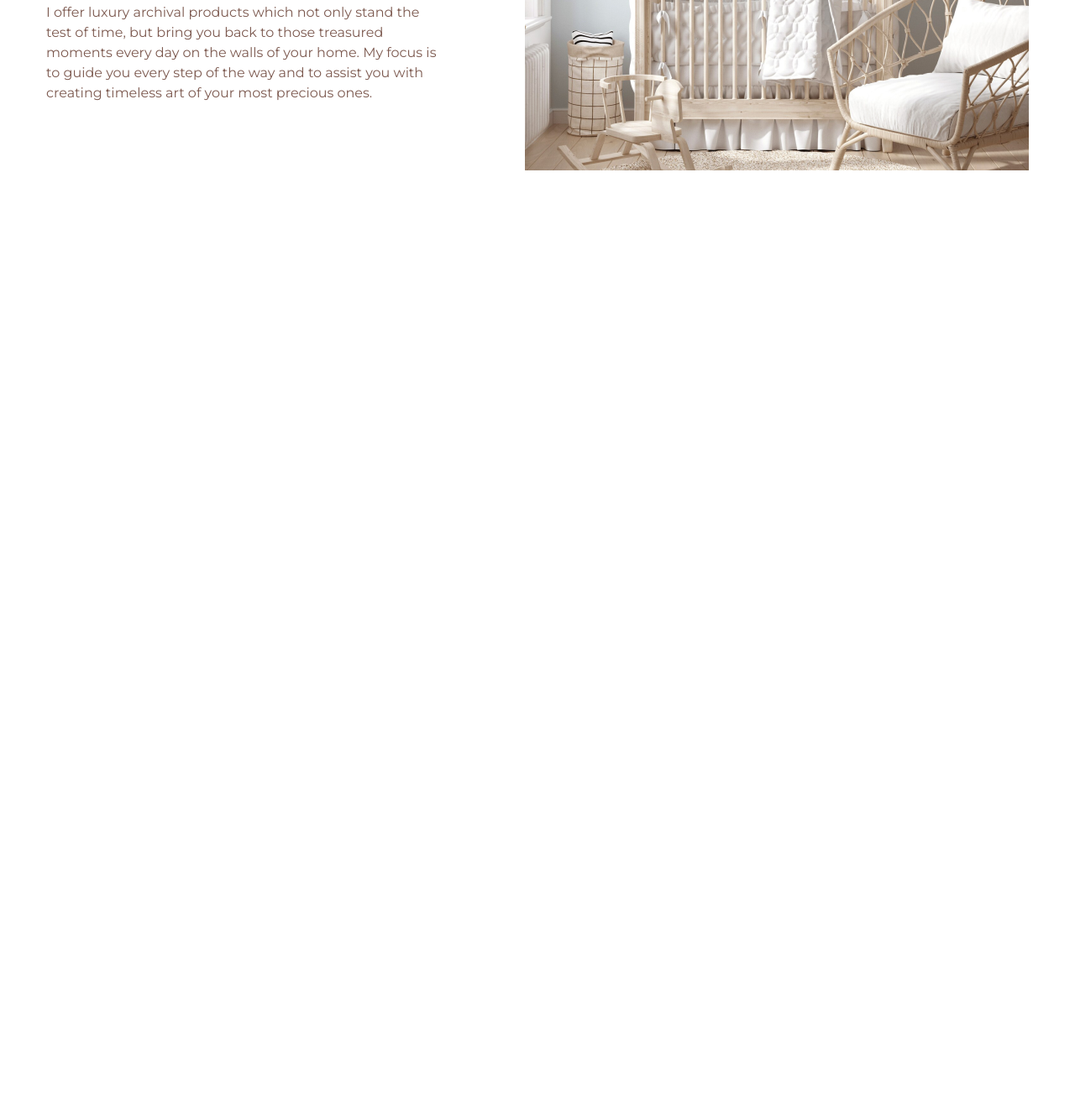
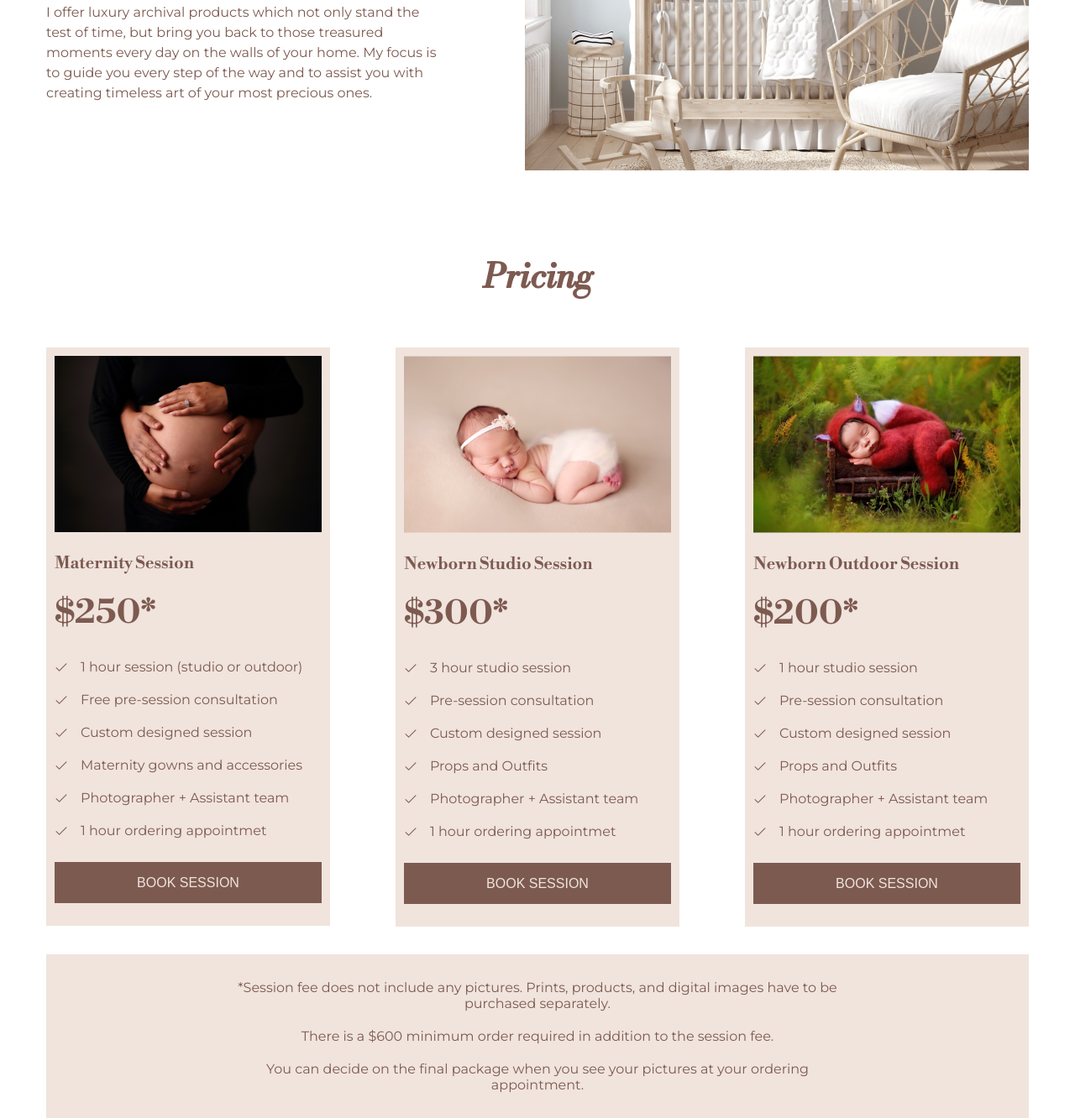
Before and after one commit to RomanBezuhlyi/ABL_photography, a website: page src/html/index.html in a window 1280 px wide. Shown: the part 7886-9218 px from the top of the page at 84% size. Before the commit the page ends 8089 px from the top, so only its background shows below. Drawn offline with nearby package versions, Linux system fonts and the light colour scheme; files that its build step writes are made by us from their sources; files whose address does not match are found by name.

Commit message:
added pricing section

```diff
--- /dev/null
+++ b/src/html/blocks/pricing.html
@@ -0,0 +1,118 @@
+<section id="pricing" class="pricing-wrap">
+  <div class="container">
+    <div class="pricing">
+      <h2 class="pricing__title title"><span>Pricing</span></h2>
+      <ul class="pricing__cards">
+        <li class="pricing__card">
+          <img class="pricing__card-img" src="./img/pricing-1.png" alt="" />
+          <p class="pricing__card-name">Maternity Session</p>
+          <h4 class="pricing__card-price">$250*</h4>
+          <ul class="pricing__card-list">
+            <li class="pricing__card-item">
+              <img src="./img/icons/tick.svg" alt="" />
+              1 hour session (studio or outdoor)
+            </li>
+            <li class="pricing__card-item">
+              <img src="./img/icons/tick.svg" alt="" />
+              Free pre-session consultation
+            </li>
+            <li class="pricing__card-item">
+              <img src="./img/icons/tick.svg" alt="" />
+              Custom designed session
+            </li>
+            <li class="pricing__card-item">
+              <img src="./img/icons/tick.svg" alt="" />
+              Maternity gowns and accessories
+            </li>
+            <li class="pricing__card-item">
+              <img src="./img/icons/tick.svg" alt="" />
+              Photographer + Assistant team
+            </li>
+            <li class="pricing__card-item">
+              <img src="./img/icons/tick.svg" alt="" />
+              1 hour ordering appointmet
+            </li>
+          </ul>
+          <button class="pricing__card-btn button">book session</button>
+        </li>
+        <li class="pricing__card">
+          <img class="pricing__card-img" src="./img/pricing-2.png" alt="" />
+          <p class="pricing__card-name">Newborn Studio Session</p>
+          <h4 class="pricing__card-price">$300*</h4>
+          <ul class="pricing__card-list">
+            <li class="pricing__card-item">
+              <img src="./img/icons/tick.svg" alt="" />
+              3 hour studio session
+            </li>
+            <li class="pricing__card-item">
+              <img src="./img/icons/tick.svg" alt="" />
+              Pre-session consultation
+            </li>
+            <li class="pricing__card-item">
+              <img src="./img/icons/tick.svg" alt="" />
+              Custom designed session
+            </li>
+            <li class="pricing__card-item">
+              <img src="./img/icons/tick.svg" alt="" />
+              Props and Outfits
+            </li>
+            <li class="pricing__card-item">
+              <img src="./img/icons/tick.svg" alt="" />
+              Photographer + Assistant team
+            </li>
+            <li class="pricing__card-item">
+              <img src="./img/icons/tick.svg" alt="" />
+              1 hour ordering appointmet
+            </li>
+          </ul>
+          <button class="pricing__card-btn button">book session</button>
+        </li>
+        <li class="pricing__card">
+          <img class="pricing__card-img" src="./img/pricing-3.png" alt="" />
+          <p class="pricing__card-name">Newborn Outdoor Session</p>
+          <h4 class="pricing__card-price">$200*</h4>
+          <ul class="pricing__card-list">
+            <li class="pricing__card-item">
+              <img src="./img/icons/tick.svg" alt="" />
+              1 hour studio session
+            </li>
+            <li class="pricing__card-item">
+              <img src="./img/icons/tick.svg" alt="" />
+              Pre-session consultation
+            </li>
+            <li class="pricing__card-item">
+              <img src="./img/icons/tick.svg" alt="" />
+              Custom designed session
+            </li>
+            <li class="pricing__card-item">
+              <img src="./img/icons/tick.svg" alt="" />
+              Props and Outfits
+            </li>
+            <li class="pricing__card-item">
+              <img src="./img/icons/tick.svg" alt="" />
+              Photographer + Assistant team
+            </li>
+            <li class="pricing__card-item">
+              <img src="./img/icons/tick.svg" alt="" />
+              1 hour ordering appointmet
+            </li>
+          </ul>
+          <button class="pricing__card-btn button">book session</button>
+        </li>
+      </ul>
+      <div class="pricing__descr">
+        <p>
+          *Session fee does not include any pictures. Prints, products, and
+          digital images have to be purchased separately.
+        </p>
+        <p>
+          There is a $600 minimum order required in addition to the session fee.
+        </p>
+        <p>
+          You can decide on the final package when you see your pictures at your
+          ordering appointment.
+        </p>
+      </div>
+    </div>
+  </div>
+</section>
--- a/src/html/index.html
+++ b/src/html/index.html
@@ -20,7 +20,7 @@
       @@include('blocks/success.html') @@include('blocks/timeless.html')
       @@include('blocks/advantages.html') @@include('blocks/newborn.html')
       @@include('blocks/maternity.html') @@include('blocks/session.html')
-      @@include('blocks/investment.html')
+      @@include('blocks/investment.html') @@include('blocks/pricing.html')
     </main>
     @@include('blocks/footer.html')
     <script src="./js/index.bundle.js"></script>
--- /dev/null
+++ b/src/scss/blocks/_pricing.scss
@@ -0,0 +1,119 @@
+.pricing-wrap {
+  margin-top: 100px;
+  @media (max-width: 991px) {
+    margin-top: 80px;
+    background-color: $bg;
+    padding-top: 20px;
+  }
+  @media (max-width: 576px) {
+    background-color: $white;
+  }
+}
+.pricing {
+  &__title {
+    margin-bottom: 55px;
+    @media (max-width: 768px) {
+      margin-bottom: 30px;
+    }
+  }
+  &__cards {
+    @include flex(row, space-between, flex-start);
+    gap: 60px;
+    margin-bottom: 33px;
+    @media (max-width: 1440px) {
+      gap: 10px;
+    }
+    @media (max-width: 991px) {
+      @include flex(column, center, center);
+      gap: 30px;
+      margin-bottom: 30px;
+    }
+    @media (max-width: 576px) {
+      gap: 20px;
+      margin-bottom: 20px;
+    }
+  }
+  &__card {
+    @include flex(column, flex-start, flex-start);
+    padding: 10px 10px 7px 10px;
+    background-color: $bg;
+    @media (max-width: 1200px) {
+      padding: 10px;
+    }
+    @media (max-width: 991px) {
+      align-items: center;
+      width: 420px;
+      padding: 10px 10px 7px 10px;
+      border: 0.5px solid $accent;
+      background: $white;
+    }
+    @media (max-width: 576px) {
+      width: 340px;
+      border: none;
+      background: $bg;
+    }
+    &-img {
+      margin-bottom: 25px;
+      @media (max-width: 768px) {
+        margin-bottom: 20px;
+      }
+    }
+    &-name {
+      font-family: $font-title;
+      font-size: 20px;
+      font-weight: 700;
+      margin-bottom: 18px;
+      @media (max-width: 768px) {
+        margin-bottom: 10px;
+      }
+    }
+    &-price {
+      font-size: 40px;
+      line-height: 140%;
+      margin-bottom: 25px;
+      @media (max-width: 768px) {
+        font-size: 30px;
+        margin-bottom: 20px;
+      }
+    }
+    &-list {
+      @include flex(column, flex-start, flex-start);
+      gap: 15px;
+      margin-bottom: 25px;
+    }
+    &-item {
+      @include flex(row, flex-start, center);
+      gap: 15px;
+      line-height: 150%;
+    }
+    &-btn {
+      width: 100%;
+      margin-bottom: 20px;
+      @media (max-width: 768px) {
+        width: 320px;
+      }
+      @media (max-width: 576px) {
+        width: 100%;
+      }
+    }
+  }
+  &__descr {
+    @include flex(column, center, center);
+    gap: 20px;
+    padding: 30px;
+    background-color: $bg;
+    p {
+      width: 755px;
+      text-align: center;
+      @media (max-width: 991px) {
+        width: 455px;
+      }
+      @media (max-width: 768px) {
+        width: 383px;
+      }
+      @media (max-width: 576px) {
+        width: 100%;
+      }
+    }
+  }
+}
```
Also changed, not shown: build/css/main.css, build/index.html.
